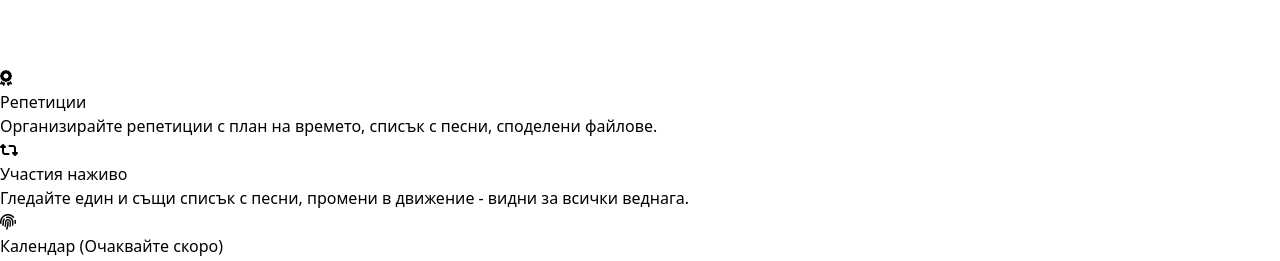
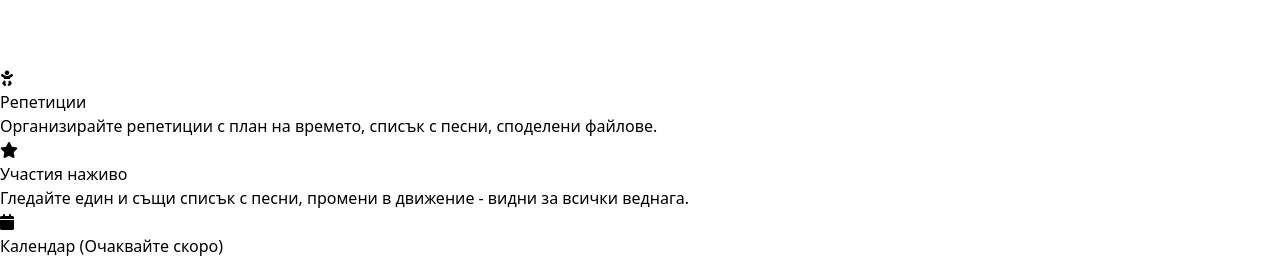
Before and after one commit to radomihov/lemmegig, a React (Vite) app: page /affiche in a window 1280 px wide. Shown: the part 534-795 px from the top of the page. Built offline with nearby package versions, Linux system fonts and the light colour scheme.

Commit message:
Change icons for intro/card section

```diff
--- a/src/components/Landing/Cards.tsx
+++ b/src/components/Landing/Cards.tsx
@@ -9,7 +9,7 @@ function Cards(){
                             <div className="px-4 py-5 flex-auto">
                                 <div
                                     className="text-white p-3 text-center inline-flex items-center justify-center w-12 h-12 mb-5 shadow-lg rounded-full bg-red-400">
-                                    <i className="fas fa-award"></i>
+                                    <i className="fas fa-baby"></i>
                                 </div>
                                 <h6 className="text-xl font-semibold">Репетиции</h6>
                                 <p className="mt-2 mb-4 text-gray-600">
@@ -25,7 +25,7 @@ function Cards(){
                             <div className="px-4 py-5 flex-auto">
                                 <div
                                     className="text-white p-3 text-center inline-flex items-center justify-center w-12 h-12 mb-5 shadow-lg rounded-full bg-blue-400">
-                                    <i className="fas fa-retweet"></i>
+                                    <i className="fas fa-star"></i>
                                 </div>
                                 <h6 className="text-xl font-semibold">
                                     Участия наживо
@@ -43,7 +43,7 @@ function Cards(){
                             <div className="px-4 py-5 flex-auto">
                                 <div
                                     className="text-white p-3 text-center inline-flex items-center justify-center w-12 h-12 mb-5 shadow-lg rounded-full bg-green-400">
-                                    <i className="fas fa-fingerprint"></i>
+                                    <i className="fas fa-calendar"></i>
                                 </div>
                                 <h6 className="text-xl font-semibold">
                                     Календар (Очаквайте скоро)
```
